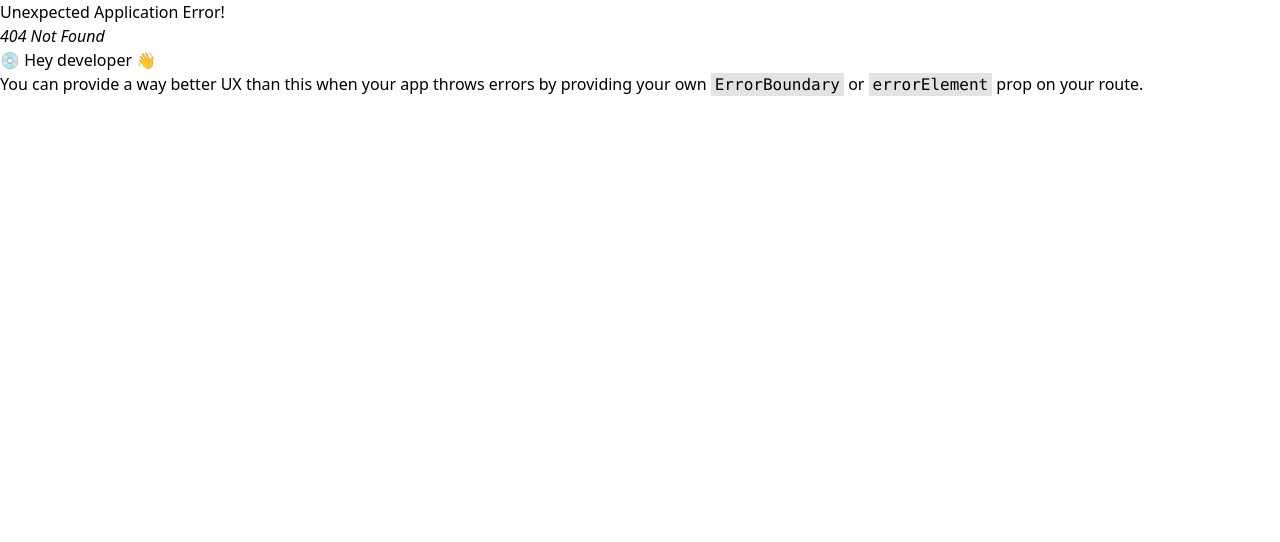
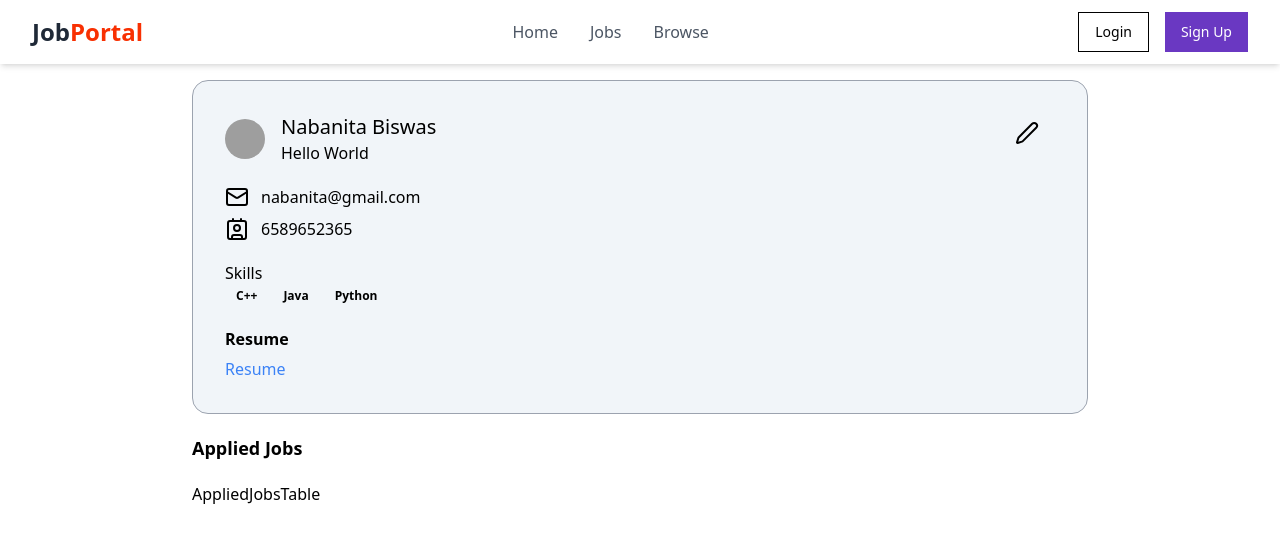
Before and after one commit to ShaswataUchiha/JobFind, a React (Vite) app in the folder Frontend/: page /profile in a window 1280 px wide. Before the commit this address had no page. Shown: the top 542 px of the page. Built offline with nearby package versions, Linux system fonts and the light colour scheme; grey boxes are pictures that could not be loaded.

Commit message:
Add view profile section

```diff
--- a/Frontend/src/App.jsx
+++ b/Frontend/src/App.jsx
@@ -4,6 +4,7 @@ import Signup from './components/auth/Signup'
 import Home from './components/pages/Home'
 import Jobs from './components/pages/Jobs'
 import Browse from './components/pages/Browse'
+import Profile from './components/Profile'
 
 
 const appRouter = createBrowserRouter([
@@ -26,6 +27,10 @@ const appRouter = createBrowserRouter([
   {
     path: "/browse",
     element: <Browse/>
+  },
+  {
+    path: "/profile",
+    element: <Profile/>
   }
 ])
 
--- /dev/null
+++ b/Frontend/src/components/AppliedJobsTable.jsx
@@ -0,0 +1,9 @@
+import React from 'react'
+
+const AppliedJobsTable = () => {
+  return (
+    <div>AppliedJobsTable</div>
+  )
+}
+
+export default AppliedJobsTable
--- /dev/null
+++ b/Frontend/src/components/Profile.jsx
@@ -0,0 +1,78 @@
+import React from "react";
+import Navbar from "./shareable/Navbar";
+import { Avatar, AvatarImage } from "./ui/avatar";
+import { Button } from "./ui/button";
+import { Contact, Mail, Pen } from "lucide-react";
+import { Badge } from "./ui/badge";
+import { Label } from "./ui/label";
+import AppliedJobsTable from "./AppliedJobsTable";
+
+const skills = ["C++", "Java", "Python"];
+const isResume = true;
+
+const Profile = () => {
+  return (
+    <div>
+      <Navbar />
+      <div className="max-w-4xl mx-auto bg-slate-100 border border-gray-400 rounded-2xl my-4 p-8">
+        <div className="flex justify-between">
+          <div className="flex items-center gap-4">
+            <Avatar>
+              <AvatarImage
+                src="https://www.shutterstock.com/image-vector/circle-line-simple-design-logo-600nw-2174926871.jpg"
+                alt="profile"
+              />
+            </Avatar>
+            <div>
+              <h1 className="font-medium text-xl">Nabanita Biswas</h1>
+              <p1 className="">Hello World</p1>
+            </div>
+          </div>
+          <Button varient="outline">
+            <Pen />
+          </Button>
+        </div>
+
+        <div className="my-5">
+          <div className="flex items-center gap-3 my-2">
+            <Mail />
+            <span> nabanita@gmail.com</span>
+          </div>
+          <div className="flex items-center gap-3 my-2">
+            <Contact />
+            <span>6589652365</span>
+          </div>
+        </div>
+
+        <div className="my-5">
+          <h1>Skills</h1>
+          <div className="flex items-center gap-1">
+            {skills.length != 0 ? (
+              skills.map((item, index) => <Badge key={index}>{item}</Badge>)
+            ) : (
+              <span>NA</span>
+            )}
+          </div>
+        </div>
+
+        <div className="grid w-full mx-w-sm items-center gap-1.5">
+          <Label className="text-md font-bold">Resume</Label>
+          {isResume ? (
+            <a className="text-blue-500 w-full hover:underline cursor-pointer"
+            target="blank" href="https://google.com">
+              Resume
+            </a>
+          ) : (
+            <span>NA</span>
+          )}
+        </div>
+      </div>
+      <div className="max-w-4xl mx-auto bg-white rounded-2xl">
+        <h1 className="font-bold text-lg my-5">Applied Jobs</h1>
+          <AppliedJobsTable/>
+      </div>
+    </div>
+  );
+};
+
+export default Profile;
--- a/Frontend/src/components/auth/Login.jsx
+++ b/Frontend/src/components/auth/Login.jsx
@@ -9,7 +9,7 @@ import axios from "axios";
 import { toast } from "sonner";
 import { USER_API_ENDPOINT } from "@/utils/constant";
 import { useDispatch, useSelector } from "react-redux";
-import { setLoading } from "@/redux/authSlice";
+import { setLoading, setUser } from "@/redux/authSlice";
 import { Button } from "../ui/button";
 import { Loader2 } from "lucide-react";
 
@@ -36,7 +36,11 @@ const Login = () => {
         withCredentials: true,
       });
 
+      console.log("Response Data :", res.data)
+
       if (res.status === 200 || res.status === 201) {
+        const userData = res.data.message.user
+        dispatch(setUser(userData))
         navigate("/");
         toast.success("Login Success");
       }
--- a/Frontend/src/components/shareable/Navbar.jsx
+++ b/Frontend/src/components/shareable/Navbar.jsx
@@ -4,10 +4,12 @@ import { Avatar, AvatarImage } from "../ui/avatar";
 import { Button } from "../ui/button";
 import { LogOut, User2 } from "lucide-react";
 import { Link } from "react-router-dom";
+import { useSelector } from "react-redux";
 
 const Navbar = () => {
   const [isMobileMenuOpen, setIsMobileMenuOpen] = useState(false);
-  const user = false;
+  // const user = false;
+  const { user } = useSelector((store) => store.auth);
 
   // Function to toggle the mobile menu
   const toggleMobileMenu = () => {
@@ -88,7 +90,7 @@ const Navbar = () => {
                   <div className="flex items-center gap-2 cursor-pointer text-gray-700 hover:text-[#6A38C2] transition-colors duration-300">
                     <User2 className="w-5 h-5" />
                     <Button variant="link" className="text-sm">
-                      View Profile
+                      <Link to="/profile"> View Profile</Link>
                     </Button>
                   </div>
                   <div className="flex items-center gap-2 cursor-pointer text-gray-700 hover:text-red-500 transition-colors duration-300">
--- a/Frontend/src/redux/authSlice.js
+++ b/Frontend/src/redux/authSlice.js
@@ -3,14 +3,18 @@ import { createSlice } from "@reduxjs/toolkit";
 const authSlice = createSlice({
     name:"auth",
     initialState: {
-        loading:false
+        loading:false,
+        user: null
     },
     reducers: {
         setLoading: (state, action) => {
             state.loading = action.payload;
+        },
+        setUser: (state, action) => {
+            state.user = action.payload;
         }
     }
 })
 
-export const {setLoading} = authSlice.actions
+export const {setLoading, setUser} = authSlice.actions
 export default authSlice.reducer
```
Also changed, not shown: 1 other file (tests, documents, lock files or other folders).
